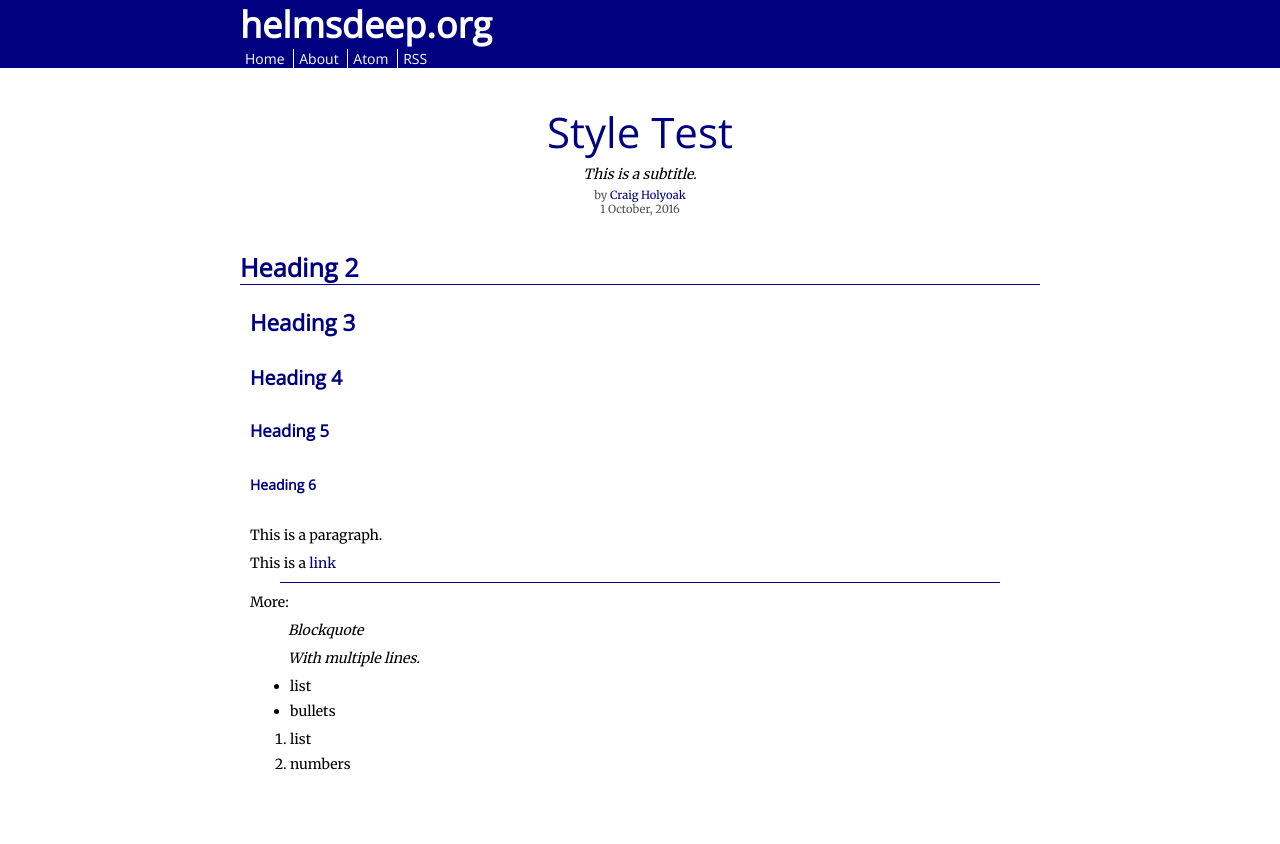
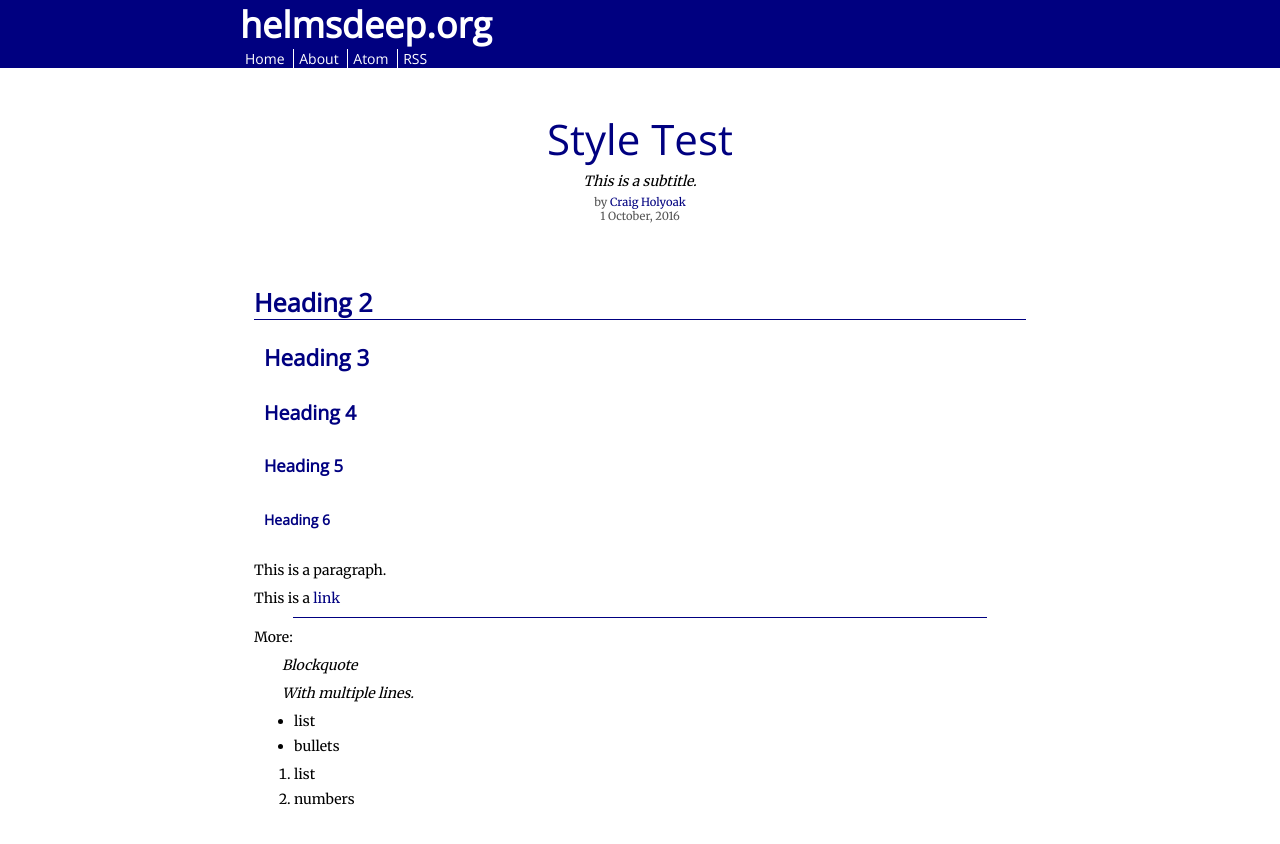
Before and after one commit to nathanholyoak/helmsdeep.github.io, a Jekyll site: the page built from _posts/2016-10-01-style-test.md, in a window 1280 px wide. Shown: the top 844 px of the page. Built offline with Jekyll 4.4.1, drawn with Linux system fonts in a browser that asks for light colours; some web fonts are replaced.

Commit message:
Style updates

```diff
--- a/css/default.scss
+++ b/css/default.scss
@@ -50,7 +50,6 @@
 
 h1, h2, h3, h4, h5, h6 {
     font-family: 'Open Sans', 'Verdana', sans-serif;
-/*    font-variant: small-caps;*/
     color: rgb(0,0,128);
     padding: 0 10px;
 }
@@ -105,7 +104,7 @@
 }
 
 p, blockquote, ul, ol, dl {
-    margin: 10px;
+    margin: 10px 0;
     font-size: 100%;
     text-align: justify;
 }
@@ -239,11 +238,12 @@
 }
 
 article {
-    padding: 1em 0;
+    padding: 1em;
 }
 
 article > header {
-/*    background: yellow;*/
+    margin: 0 0 1em;
+    padding: 2em;
     text-align: center;
 }
 
@@ -254,9 +254,7 @@
     background: transparent;
     text-align: center;
     padding: 0;
-    padding-top: 0.5em;
     border: 0;
-/*    border-bottom: 2px solid;*/
 }
 
 article > header > h1 > a {
@@ -277,10 +275,11 @@
 }
 
 article > header > ul.tags {
-    margin: 0;
+    margin: 5px 0;
     padding: 0;
     font-size: 80%;
     color: rgb(85,85,85);
+    display: none;
 }
 
 article > header > ul.tags:before {
@@ -322,8 +321,8 @@
 .article-body > p:first-child:first-letter {
     float: left;
     padding: 0 5px;
-    font-size: 50px;
-    line-height: 50px;
+    font-size: 3.5em;
+    line-height: 1;
 }
 
 body > footer {
@@ -346,7 +345,7 @@
     border: 1px solid black;
 }
 
-@media (max-width: 640px) {
+@media (max-width: 50em) {
     body > header {
         background: blue;
     }
```
